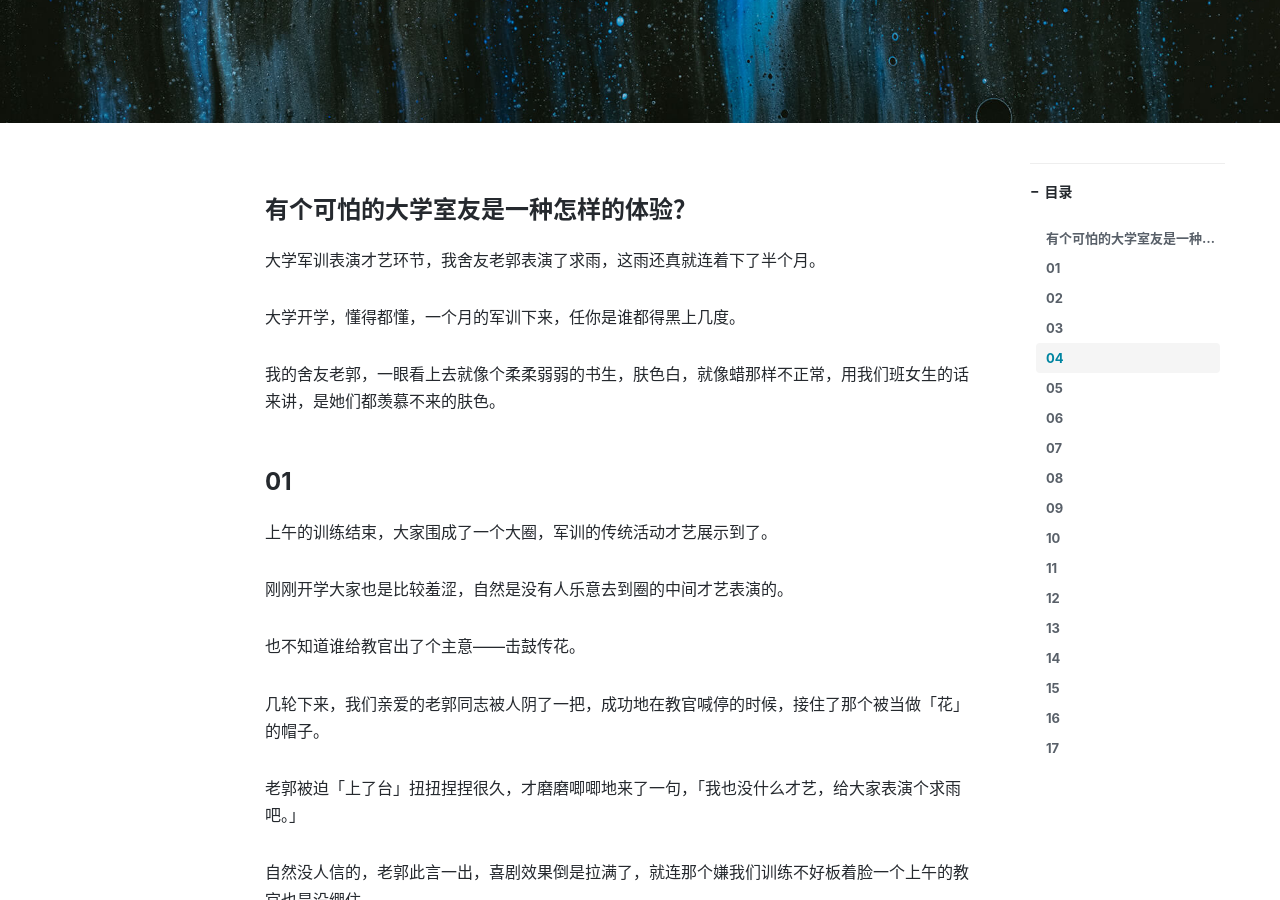
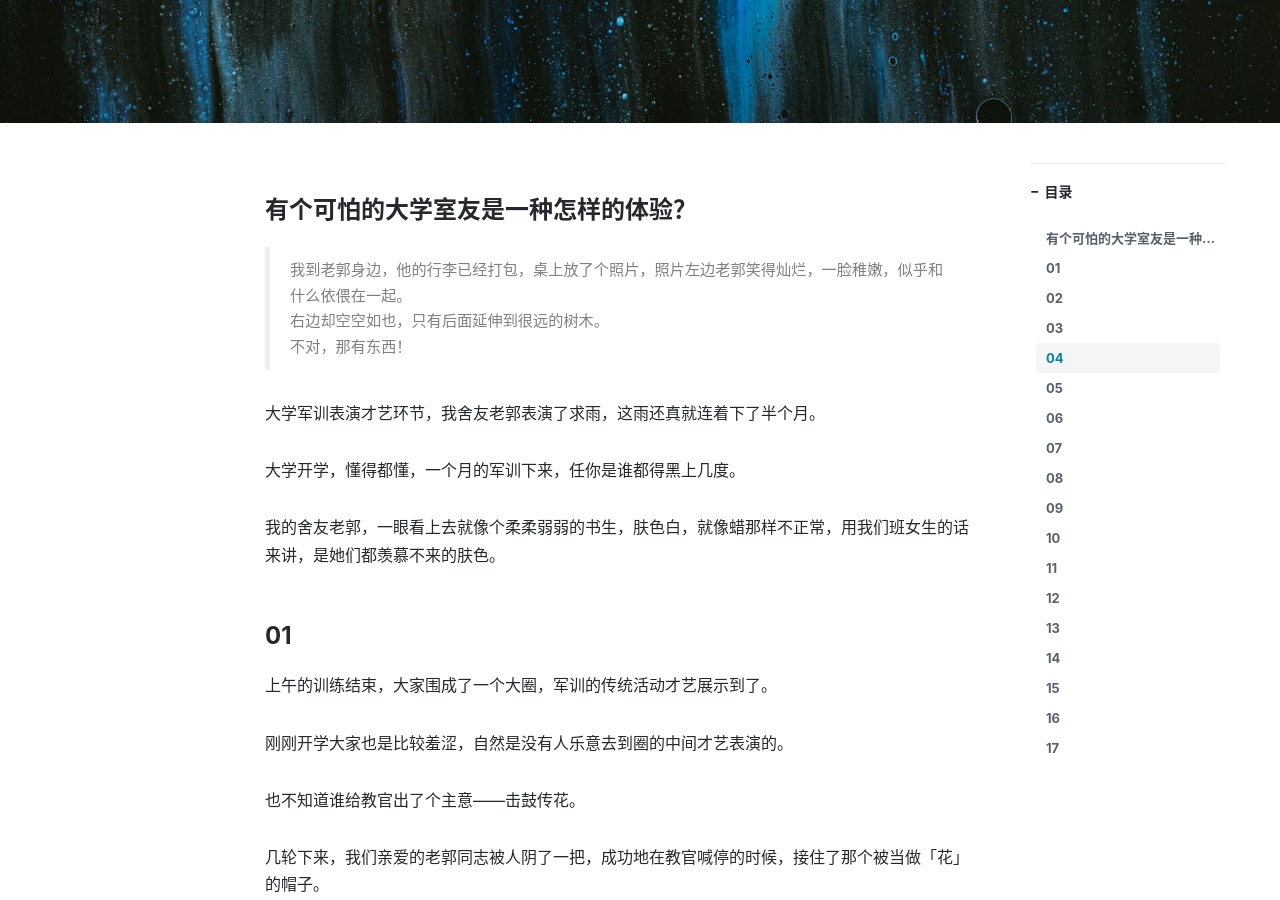
Before and after one commit to InnocentLarch/InnocentLarch.github.io, a Jekyll site: the page built from _posts/story/2022-3-8-story.md, in a window 1280 px wide and 900 px high, scrolled down 364 px. Built offline with Jekyll 4.4.1, drawn with Linux system fonts in a browser that asks for light colours; nearby versions of some CDN libraries; comment, search, counter and statistics services are not loaded.

Commit message:
Update 2022-3-8-story.md

```diff
--- a/_posts/story/2022-3-8-story.md
+++ b/_posts/story/2022-3-8-story.md
@@ -12,6 +12,12 @@ tags:
 ---
 
 ### 有个可怕的大学室友是一种怎样的体验？
+
+> 我到老郭身边，他的行李已经打包，桌上放了个照片，照片左边老郭笑得灿烂，一脸稚嫩，似乎和什么依偎在一起。
+>
+> 右边却空空如也，只有后面延伸到很远的树木。
+>
+> 不对，那有东西！
 
 大学军训表演才艺环节，我舍友老郭表演了求雨，这雨还真就连着下了半个月。
 
```
